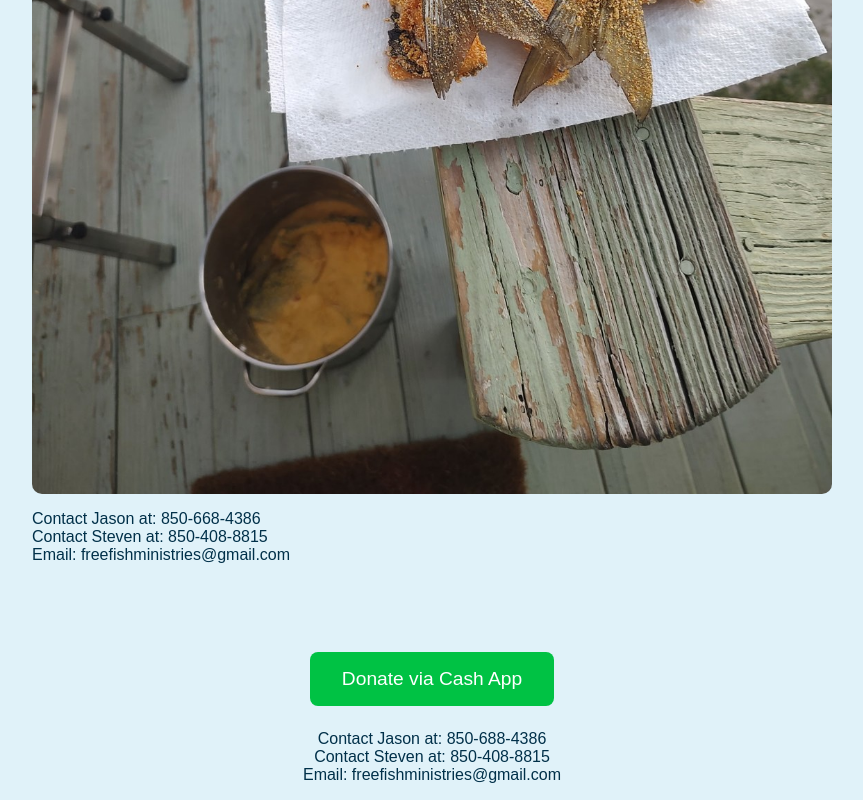
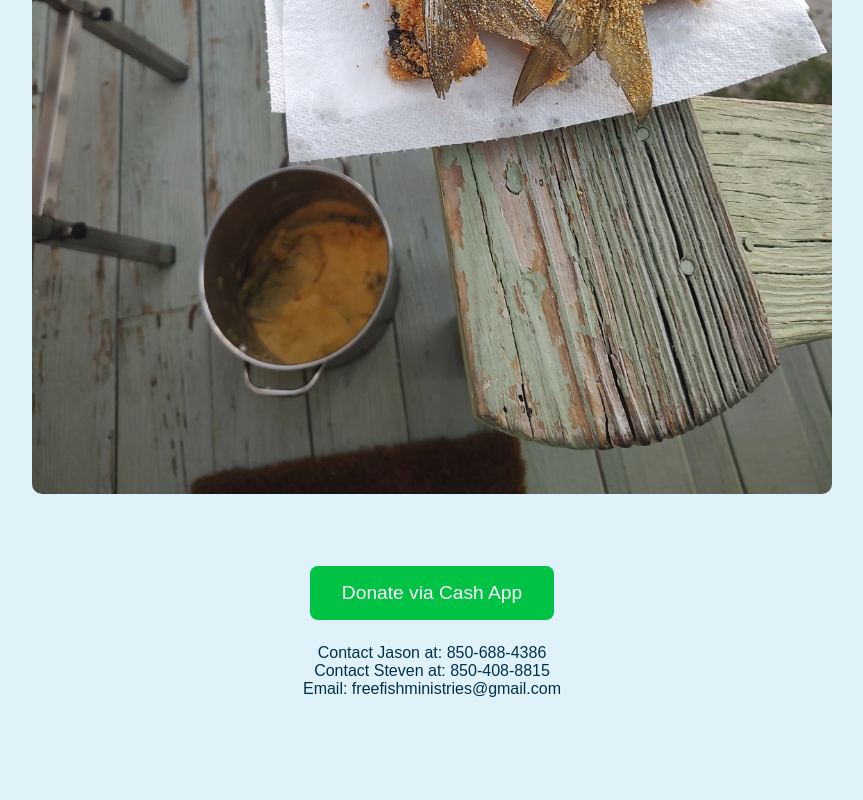
Before and after one commit to JasonAllbaugh48/Free-fish-ministries-, a plain HTML site: page index.html in a window 1280 px wide. Shown: the part 2085-2885 px from the top of the page, without its empty margins (208-1071 px from the left). After the commit the page ends 2799 px from the top, so only its background shows below. Drawn offline with Linux system fonts and the light colour scheme; files whose address does not match are found by name.

Commit message:
Update index.html

```diff
--- a/index.html
+++ b/index.html
@@ -58,9 +58,7 @@
             <img src="images/image2.jpg" alt="Ministry Image 2">
             <img src="images/image3.jpg" alt="Ministry Image 3">
         </div>
-        <p>Contact Jason at: 850-668-4386<br>
-           Contact Steven at: 850-408-8815<br>
-           Email: freefishministries@gmail.com</p>
+
     </section><div style="text-align: center; margin-top: 2rem;">
   <a href="https://cash.app/$freefishforjesus" target="_blank" style="background-color: #00C244; color: white; padding: 1rem 2rem; text-decoration: none; border-radius: 8px; font-size: 1.2rem; margin: 0.5rem; display: inline-block;">
     Donate via Cash App
```
